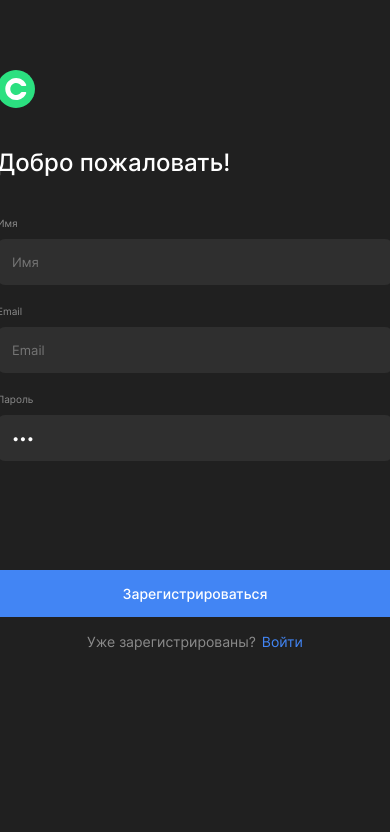
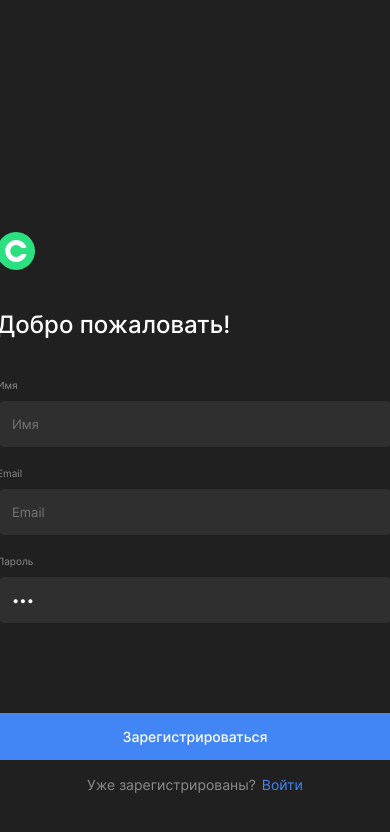
Before and after one commit to Fomenko-Elena/movies-explorer-frontend, a React (Create React App) app: page /signup in a window 390 px wide. Shown: the top 832 px of the page. Built offline with nearby package versions, Linux system fonts and the light colour scheme.

Commit message:
Register styling

```diff
--- a/src/components/Dialog/Dialog.css
+++ b/src/components/Dialog/Dialog.css
@@ -24,3 +24,15 @@
   font-weight: 400;
   line-height: normal;
 }
+
+@media screen and (max-width: 768px) {
+  .dialog__form_normal {
+    padding-top: 232px;
+  }
+}
+
+@media screen and (max-width: 320px) {
+  .dialog__form_normal {
+    padding-top: 56px;
+  }
+}
--- a/src/components/DialogSubmitSection/DialogSubmitSection.css
+++ b/src/components/DialogSubmitSection/DialogSubmitSection.css
@@ -71,3 +71,18 @@
   font-weight: 400;
   line-height: normal;
 }
+
+@media screen and (max-width: 320px) {
+
+  .dialog__submit {
+    font-size: 12px;
+  }
+
+  .dialog__text {
+    font-size: 12px;
+  }
+
+  .dialog__link {
+    font-size: 12px;
+  }
+}
--- a/src/components/Register/Register.css
+++ b/src/components/Register/Register.css
@@ -3,5 +3,5 @@
   flex-direction: column;
   justify-content: center;
   gap: 16px;
-  padding-top: 69px;
+  padding-top: 50px;
 }
```
